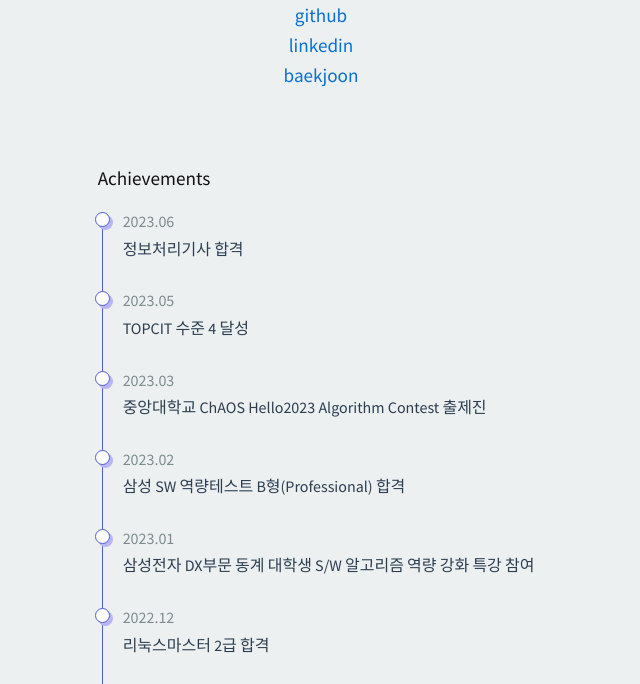
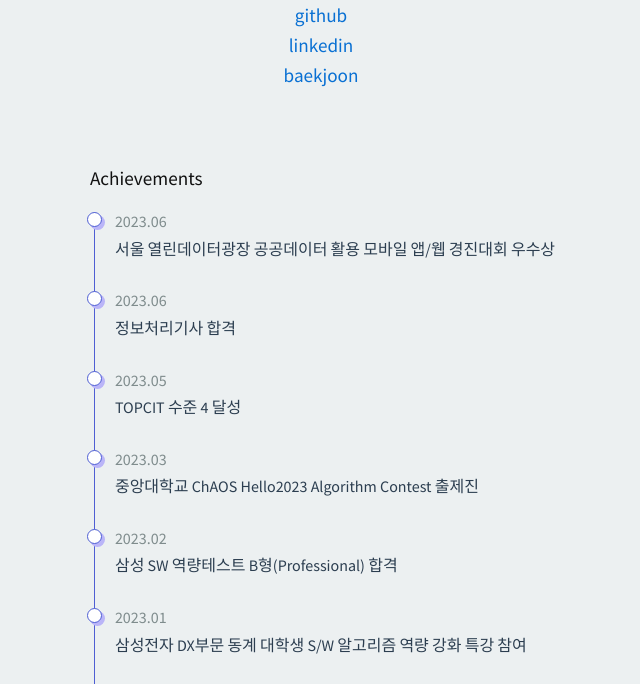
Before and after one commit to njw1204/njw1204.github.io, a website: page public/index.html in a window 1280 px wide. Shown: the part 111-795 px from the top of the page, without its empty margins (319-959 px from the left). Drawn offline with nearby package versions, Linux system fonts and the light colour scheme.

Commit message:
Update timeline

```diff
--- a/public/index.html
+++ b/public/index.html
@@ -49,6 +49,10 @@
         <div class="timeline">
           <div class="timeline-title">Achievements</div>
           <ul>
+            <li>
+              <div class="timeline-time">2023.06</div>
+              <p class="timeline-message">서울 열린데이터광장 공공데이터 활용 모바일 앱/웹 경진대회 우수상</p>
+            </li>
             <li>
               <div class="timeline-time">2023.06</div>
               <p class="timeline-message">정보처리기사 합격</p>
```
